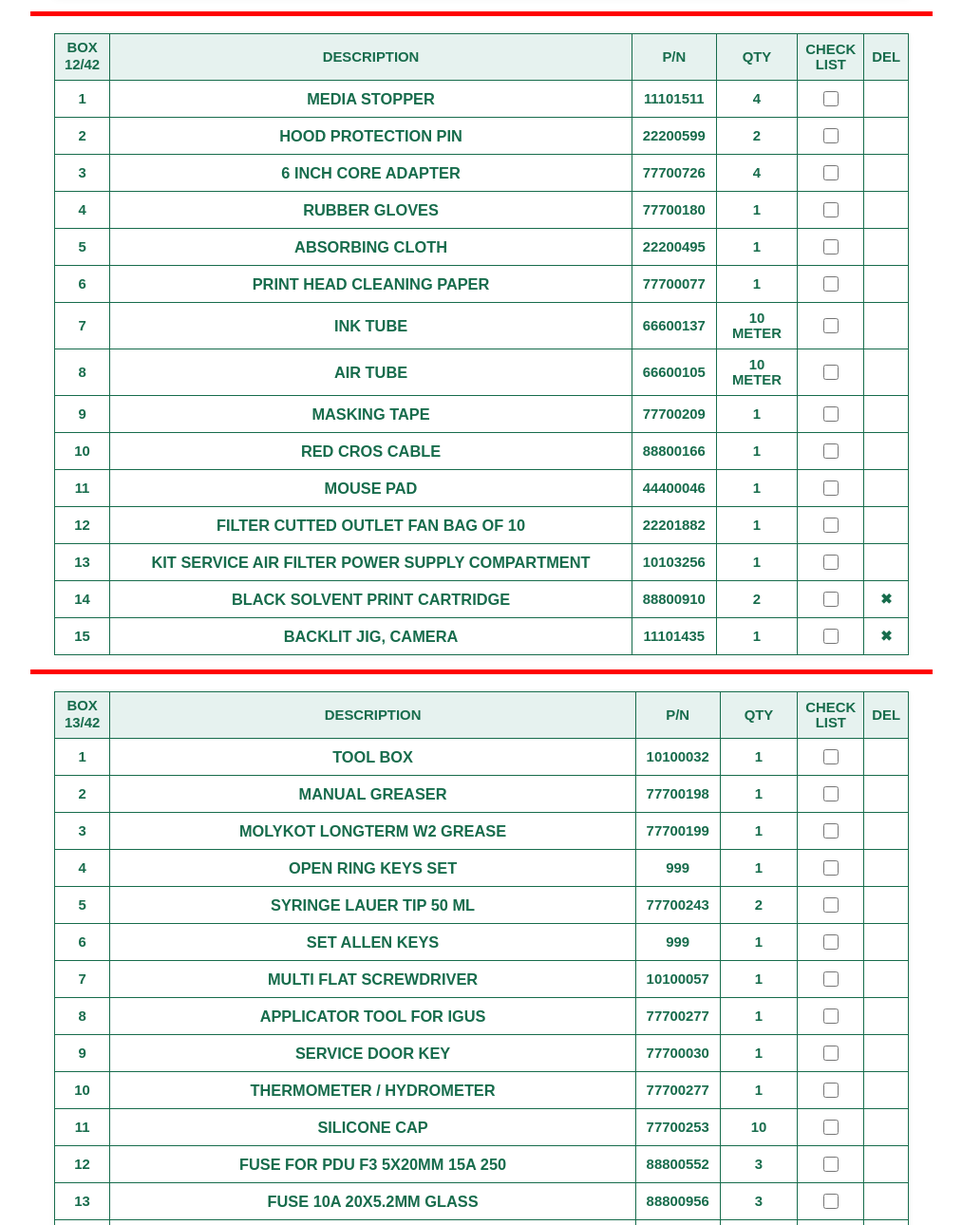
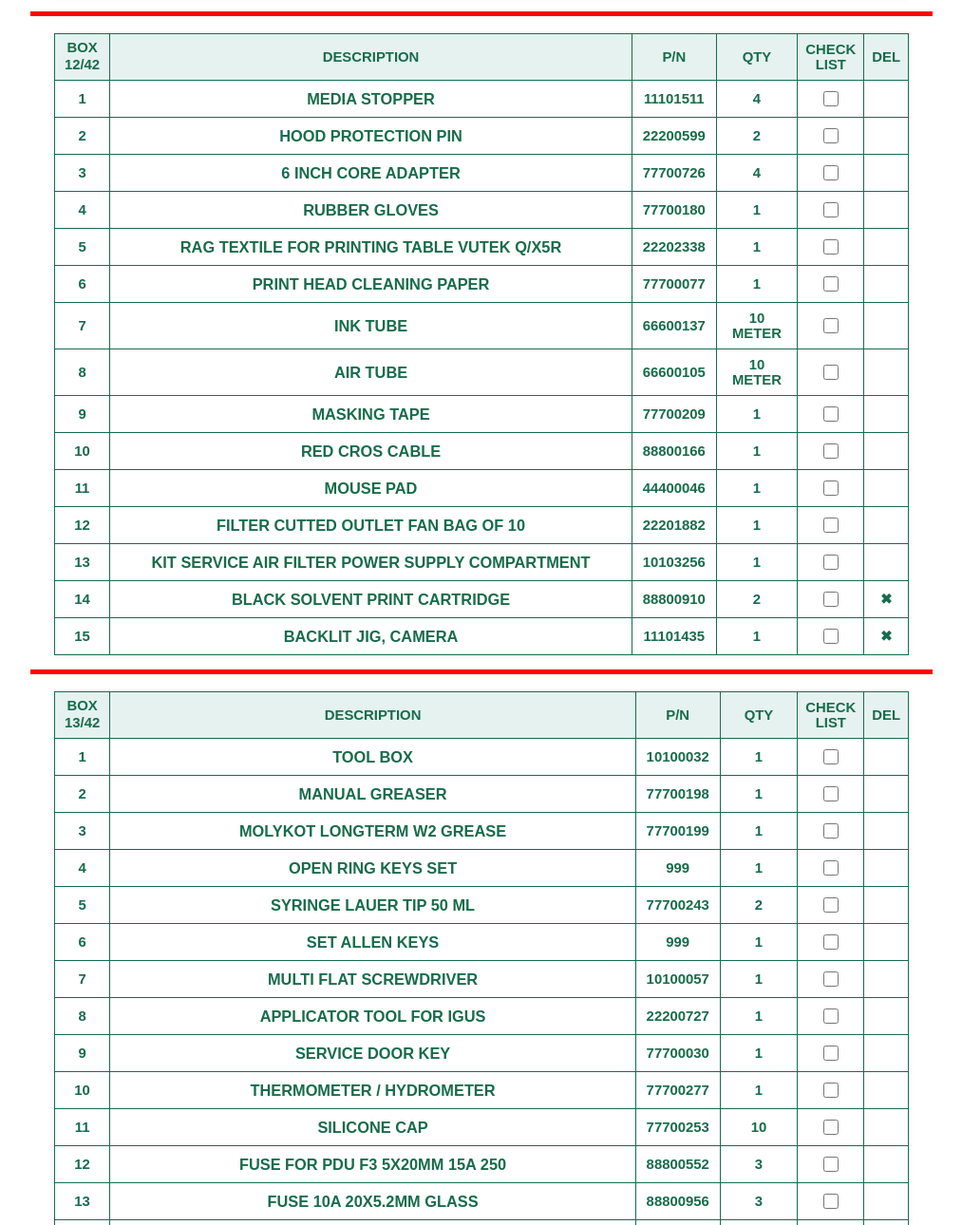
Before and after one commit to tomzohar84/Matan-EFI, a plain HTML site: page Vutek QR 3.html in a window 1280 px wide. Shown: the part 1727-3017 px from the top of the page at 95% size, without its empty margins (133-1146 px from the left). Drawn offline with Linux system fonts and the light colour scheme.

Commit message:
Update Vutek QR 3.html

```diff
--- a/Vutek QR 3.html
+++ b/Vutek QR 3.html
@@ -946,8 +946,8 @@ hr.air {
             </td>
         </tr><tr class="data-row">
             <td class="row-num-cell">5</td>
-            <td class="desc-col">Absorbing Cloth</td>
-            <td class="pn-col">22200495</td>
+            <td class="desc-col">RAG TEXTILE FOR PRINTING TABLE VUTEK Q/X5R</td>
+            <td class="pn-col">22202338</td>
             <td class="qty-col">1</td>
             <td class="check-col"><input type="checkbox"></td>
             <td class="action-col">
@@ -1121,7 +1121,7 @@ hr.air {
 		<tr class="data-row">
             <td class="row-num-cell">8</td>
             <td class="desc-col">Applicator Tool For IGUS</td>
-            <td class="pn-col">77700277</td>
+            <td class="pn-col">22200727</td>
             <td class="qty-col">1</td>
             <td class="check-col"><input type="checkbox"></td>
             <td class="action-col">
```
